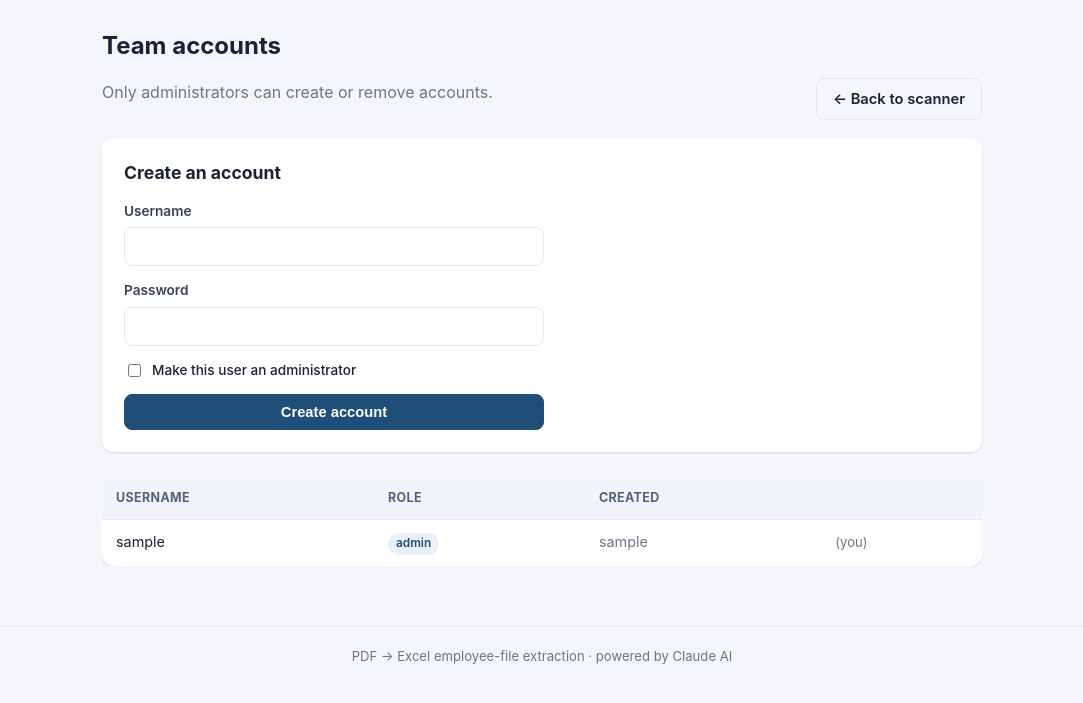
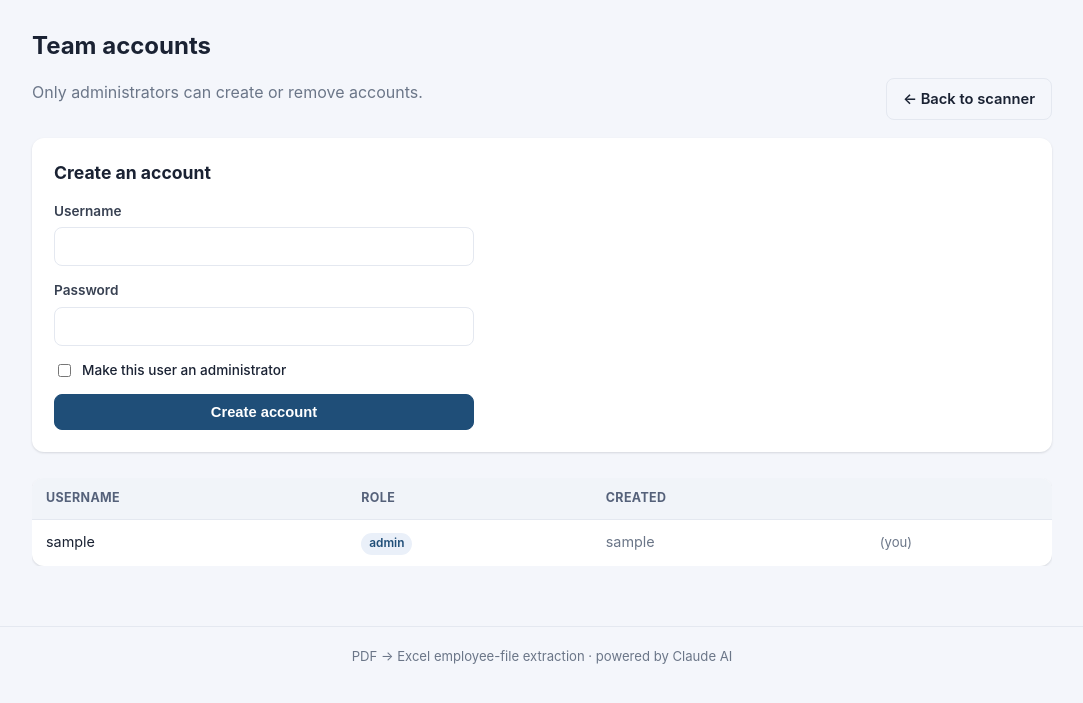
Before and after one commit to tyan-nm2000/gmail-invoice-scannerTT01, a Flask app: page /admin/users in a window 1280 px wide. Shown: the part 71-774 px from the top of the page, without its empty margins (98-1181 px from the left). Run offline with Flask 3, Linux system fonts and the light colour scheme; the visitor is signed in with stand-in values (Sample User, id 1); data comes from the database, SQL or seed files in the repository.

Commit message:
Fix results/history table column clipping
Widen the content container and give tables a min-width inside a
horizontal-scroll wrapper so the rightmost column (Method) no longer
clips at the table edge.

Co-Authored-By: Claude Opus 4.8 <noreply@anthropic.com>
Claude-Session: https://claude.ai/code/session_01QZuxm7RZqRFZYZzAxFFm7T

```diff
--- a/web/static/style.css
+++ b/web/static/style.css
@@ -44,7 +44,7 @@ code { background: #eef1f6; padding: 1px 5px; border-radius: 5px; font-size: .9e
 .topbar nav { display: flex; align-items: center; gap: 12px; }
 .user { color: var(--muted); font-size: .9rem; }
 
-.container { max-width: 920px; margin: 0 auto; padding: 28px 20px 60px; }
+.container { max-width: 1060px; margin: 0 auto; padding: 28px 20px 60px; }
 
 /* Buttons */
 .btn {
@@ -144,7 +144,7 @@ input:focus { outline: 2px solid var(--brand-2); outline-offset: -1px; border-co
 .table {
   width: 100%; border-collapse: collapse; background: var(--card);
   border-radius: var(--radius); overflow: hidden; box-shadow: var(--shadow);
-  font-size: .9rem;
+  font-size: .9rem; min-width: 640px;
 }
 .table th, .table td {
   text-align: left; padding: 11px 14px; border-bottom: 1px solid var(--line);
--- a/web/templates/index.html
+++ b/web/templates/index.html
@@ -40,6 +40,7 @@
     <p class="muted small">Uploaded files and reports are automatically deleted
        {{ retention_days }} days after scanning.</p>
   {% endif %}
+  <div class="table-scroll">
     <table class="table">
       <thead>
         <tr><th>When</th><th>Files</th><th>Summary</th><th></th></tr>
@@ -55,6 +56,7 @@
         {% endfor %}
       </tbody>
     </table>
+  </div>
 </section>
 {% endif %}
 
```
Lines whose indentation alone changed are shown as unchanged.
